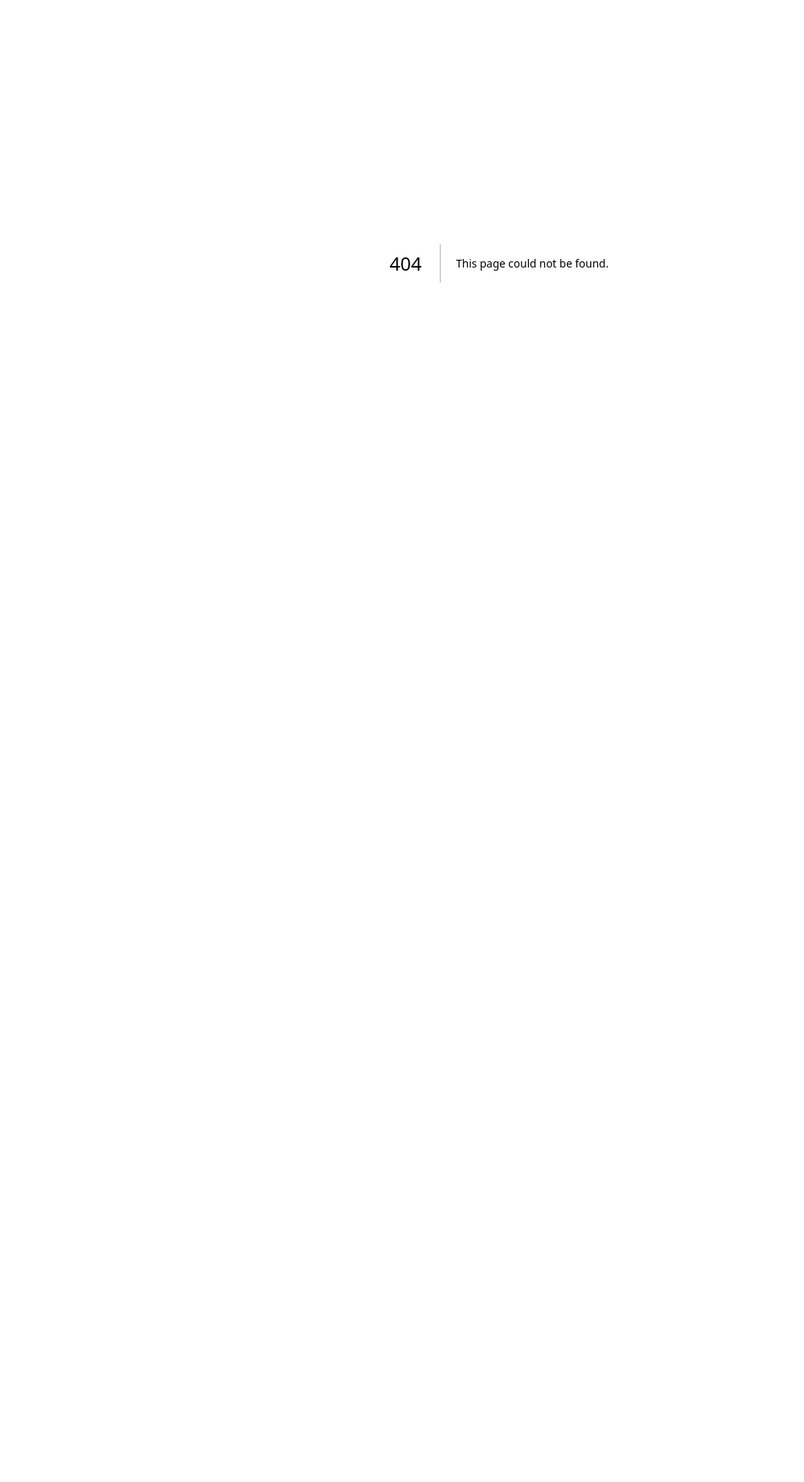
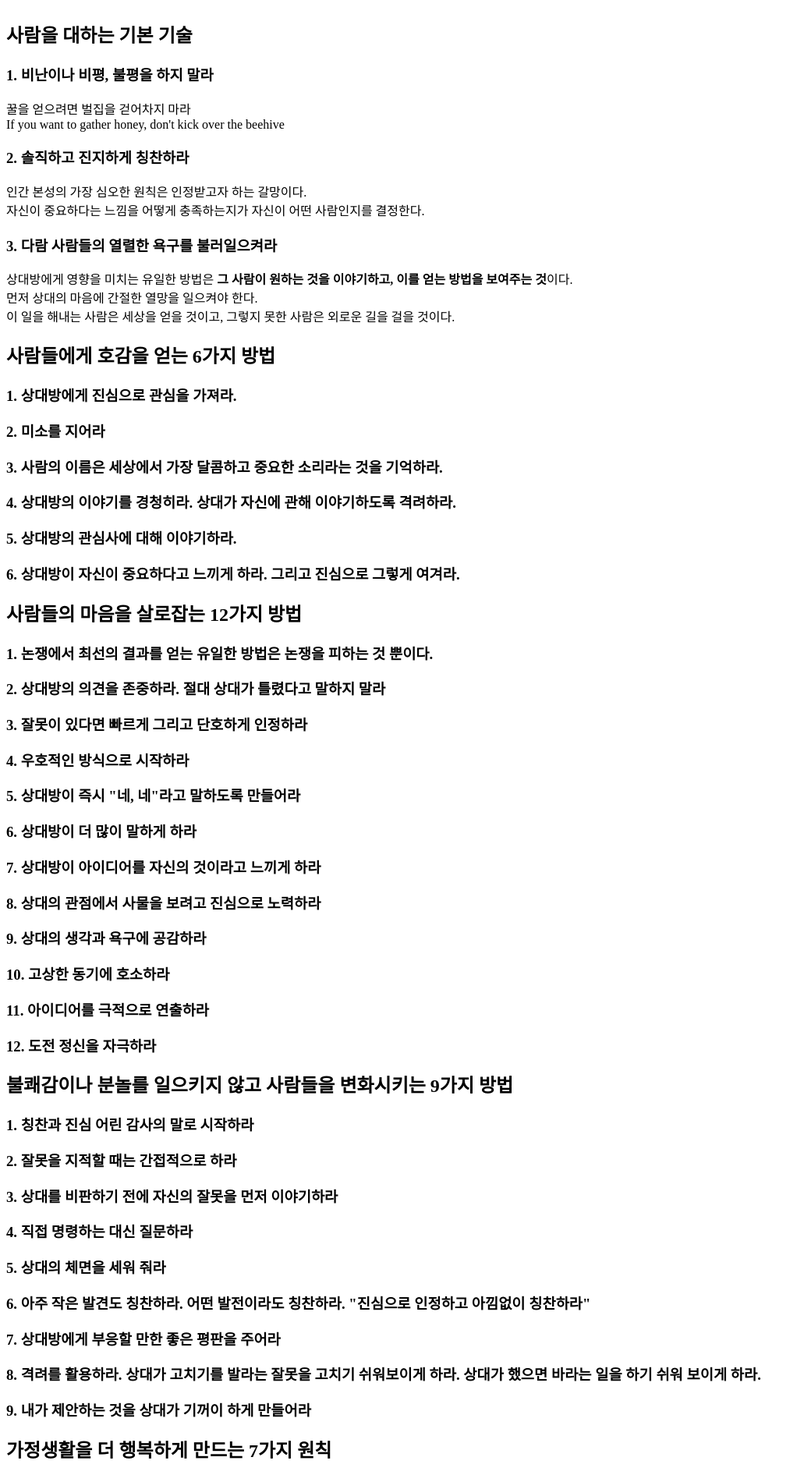
Before and after one commit to sysmae/principles, a Next.js app: page /dale-carnegie/how-to-win-friends-and-influence-people in a window 1280 px wide. Before the commit this address had no page. Shown: the part 63-1963 px from the top of the page at 78% size, without its empty margins (0-1031 px from the left). Before the commit the page ends 800 px from the top, so only its background shows below. Built offline with nearby package versions, Linux system fonts and the light colour scheme.

Commit message:
데일카네기 인간관계론 추가

```diff
--- a/pages/_meta.json
+++ b/pages/_meta.json
@@ -20,6 +20,7 @@
   "charlie-munger":"찰리 멍거의 원칙",
   "jordan-peterson": "조던 피터슨의 원칙",
   "peter-buffett":"피터 버핏의 원칙",
+  "dale-carnegie":"데일 카네기의 원칙",
   "contact": {
     "title": "피드백 ↗",
     "type": "page",
--- /dev/null
+++ b/pages/dale-carnegie/_meta.json
@@ -0,0 +1,3 @@
+{
+ "how-to-win-friends-and-influence-people": "인간관계론"
+}
--- /dev/null
+++ b/pages/dale-carnegie/how-to-win-friends-and-influence-people.mdx
@@ -0,0 +1,95 @@
+# 인간 관계론
+
+## 사람을 대하는 기본 기술
+
+### 1. 비난이나 비평, 불평을 하지 말라
+
+꿀을 얻으려면 벌집을 걷어차지 마라
+If you want to gather honey, don't kick over the beehive
+
+### 2. 솔직하고 진지하게 칭찬하라
+
+인간 본성의 가장 심오한 원칙은 인정받고자 하는 갈망이다.
+자신이 중요하다는 느낌을 어떻게 충족하는지가 자신이 어떤 사람인지를 결정한다.
+
+### 3. 다람 사람들의 열렬한 욕구를 불러일으켜라
+
+상대방에게 영향을 미치는 유일한 방법은 **그 사람이 원하는 것을 이야기하고, 이를 얻는 방법을 보여주는 것**이다.
+먼저 상대의 마음에 간절한 열망을 일으켜야 한다.
+이 일을 해내는 사람은 세상을 얻을 것이고, 그렇지 못한 사람은 외로운 길을 걸을 것이다.
+
+## 사람들에게 호감을 얻는 6가지 방법
+
+### 1. 상대방에게 진심으로 관심을 가져라.
+
+### 2. 미소를 지어라
+
+### 3. 사람의 이름은 세상에서 가장 달콤하고 중요한 소리라는 것을 기억하라.
+
+### 4. 상대방의 이야기를 경청히라. 상대가 자신에 관해 이야기하도록 격려하라.
+
+### 5. 상대방의 관심사에 대해 이야기하라.
+
+### 6. 상대방이 자신이 중요하다고 느끼게 하라. 그리고 진심으로 그렇게 여겨라.
+
+## 사람들의 마음을 살로잡는 12가지 방법
+
+### 1. 논쟁에서 최선의 결과를 얻는 유일한 방법은 논쟁을 피하는 것 뿐이다.
+
+### 2. 상대방의 의견을 존중하라. 절대 상대가 틀렸다고 말하지 말라
+
+### 3. 잘못이 있다면 빠르게 그리고 단호하게 인정하라
+
+### 4. 우호적인 방식으로 시작하라
+
+### 5. 상대방이 즉시 "네, 네"라고 말하도록 만들어라
+
+### 6. 상대방이 더 많이 말하게 하라
+
+### 7. 상대방이 아이디어를 자신의 것이라고 느끼게 하라
+
+### 8. 상대의 관점에서 사물을 보려고 진심으로 노력하라
+
+### 9. 상대의 생각과 욕구에 공감하라
+
+### 10. 고상한 동기에 호소하라
+
+### 11. 아이디어를 극적으로 연출하라
+
+### 12. 도전 정신을 자극하라
+
+## 불쾌감이나 분놀를 일으키지 않고 사람들을 변화시키는 9가지 방법
+
+### 1. 칭찬과 진심 어린 감사의 말로 시작하라
+
+### 2. 잘못을 지적할 때는 간접적으로 하라
+
+### 3. 상대를 비판하기 전에 자신의 잘못을 먼저 이야기하라
+
+### 4. 직접 명령하는 대신 질문하라
+
+### 5. 상대의 체면을 세워 줘라
+
+### 6. 아주 작은 발견도 칭찬하라. 어떤 발전이라도 칭찬하라. "진심으로 인정하고 아낌없이 칭찬하라"
+
+### 7. 상대방에게 부응할 만한 좋은 평판을 주어라
+
+### 8. 격려를 활용하라. 상대가 고치기를 발라는 잘못을 고치기 쉬워보이게 하라. 상대가 했으면 바라는 일을 하기 쉬워 보이게 하라.
+
+### 9. 내가 제안하는 것을 상대가 기꺼이 하게 만들어라
+
+## 가정생활을 더 행복하게 만드는 7가지 원칙
+
+## 1. 절대로 잔소리하지 마라!!!
+
+## 2. 배우자를 바꾸려 하지 마라.
+
+## 3. 비난하지 마라.
+
+## 4. 진심으로 고마움을 전하라.
+
+## 5. 작은 관심을 기울여라.
+
+## 6. 예의를 갖춰라.
+
+## 7. 결혼의 성적인 측면에 관한 좋은 책을 읽어라.
--- a/pages/life/charm/1.mdx
+++ b/pages/life/charm/1.mdx
@@ -8,7 +8,7 @@
 
 남자가 여자에게 1대1로 개인적으로 다가갔을 때 왜 실패하는가?
 
-#### 1번 트랙 : 에션 탈락이라는 착각 → 일단 참가하라
+#### 1번 트랙 : 예선 탈락이라는 착각 → 일단 참가하라
 
 일단 참가하라.
 일단 스케이트화를 신고, 경기장 위에 서라.
```
